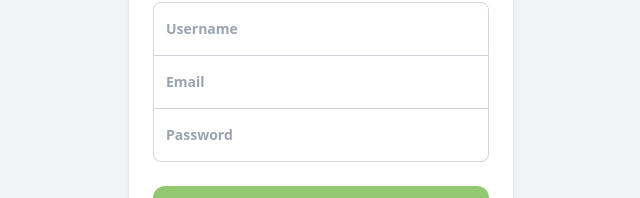
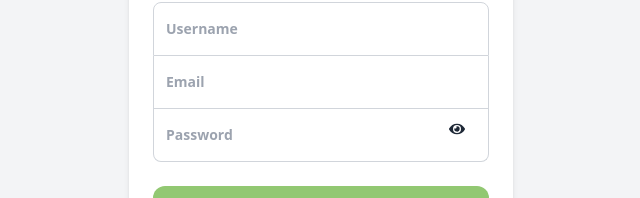
Before and after one commit to rjlb87/tirahunt, a React (Vite) app in the folder frontend/: page /signup in a window 1280 px wide. Shown: the part 307-505 px from the top of the page, without its empty margins (319-959 px from the left). Built offline with nearby package versions, Linux system fonts and the light colour scheme.

Commit message:
update: added eye button to sign up form

```diff
--- a/frontend/src/authentication/user/SignUp.jsx
+++ b/frontend/src/authentication/user/SignUp.jsx
@@ -22,6 +22,7 @@ const Signup = () => {
       [name]: value,
     }));
   };
+
   const togglePasswordVisibility = () => {
     setShowPassword(!showPassword);
   };
@@ -48,8 +49,7 @@ const Signup = () => {
       >
         <button
           className="absolute top-2 right-4 h-10 w-6 text-gray-800"
-          // onClick={togglePasswordVisibility}
-          // Handle close button click here
+          onClick={togglePasswordVisibility}
         ></button>
         <p className="text-md font-bold text-center mt-4 pb-2">Sign up</p>
         <hr className="w-full border-t border-gray-300 mb-6" />
@@ -65,7 +65,7 @@ const Signup = () => {
           <input
             className="text-sm border rounded-tr-lg rounded-tl-lg border-gray-300 w-full py-4 px-3 text-gray-700 "
             id="username"
-            type="username"
+            type="text"
             name="username"
             value={formData.username}
             onChange={handleChange}
@@ -77,7 +77,7 @@ const Signup = () => {
             htmlFor="email"
           ></label>
           <input
-            className="text-sm border-l border-r border-b   border-gray-300 w-full py-4 px-3 text-gray-700 "
+            className="text-sm border-l border-r border-b border-gray-300 w-full py-4 px-3 text-gray-700 "
             id="email"
             type="email"
             name="email"
@@ -92,16 +92,24 @@ const Signup = () => {
             className="block text-gray-700 text-sm font-bold"
             htmlFor="password"
           ></label>
+          <div className="relative w-full">
             <input
               className="font-semibold text-sm rounded-br-lg rounded-bl-lg border-b border-l border-r border-gray-300 w-full py-4 px-3 text-gray-700 "
               id="password"
-            type="password"
+              type={showPassword ? "text" : "password"}
               name="password"
               value={formData.password}
               onChange={handleChange}
               placeholder="Password"
               required
             />
+            <button
+              className="absolute top-0 right-0 h-10 w-10 text-gray-800"
+              onClick={togglePasswordVisibility}
+            >
+              {showPassword ? <FaEyeSlash /> : <FaEye />}
+            </button>
+          </div>
         </div>
         <div className="flex flex-col w-full px-6">
           <button
--- a/frontend/src/components/AdminDashboard.jsx
+++ b/frontend/src/components/AdminDashboard.jsx
@@ -15,11 +15,11 @@ function AdminDashboard() {
   const [searchTerm, setSearchTerm] = useState("");
   const itemsPerPage = 10;
   const pageCount = Math.ceil(users.length / itemsPerPage);
-  const [showEl, setShowEl] = useState(false)
+  const [showEl, setShowEl] = useState(false);
 
   const showElepsis = () => {
-    setShowEl(!showEl)
-  }
+    setShowEl(!showEl);
+  };
 
   const handlePageClick = ({ selected }) => {
     setCurrentPage(selected);
--- a/frontend/src/components/Home.jsx
+++ b/frontend/src/components/Home.jsx
@@ -31,7 +31,7 @@ function Home() {
     <div className="bg-gray-100 min-h-screen">
       <header className="bg-white p-4">
         <div className="max-w-6xl mx-auto flex justify-between items-center">
-          <h1 className="text-3xl font-semibold">Property List</h1>
+          <h1 className="text-3xl font-semibold"></h1>
           <button
             className="bg-[#FF385C] text-white rounded-lg py-2 px-6"
             onClick={handleAddClick}
@@ -62,13 +62,13 @@ function Home() {
                 Location: {image.property_listings?.location}
               </p>
               {image.property_listings?.price !== undefined ? (
-  <p className="text-gray-500 text-sm">
-    Price: {Number(image.property_listings.price).toLocaleString()}
-  </p>
-) : (
-  <p className="text-gray-500 text-sm">Price: N/A</p>
-)}
-
+                <p className="text-gray-500 text-sm">
+                  Price:{" "}
+                  {Number(image.property_listings.price).toLocaleString()}
+                </p>
+              ) : (
+                <p className="text-gray-500 text-sm">Price: N/A</p>
+              )}
 
               <p className="text-gray-500 text-sm">
                 Description: {image.property_listings?.description}
```
Lines whose indentation alone changed are shown as unchanged.
